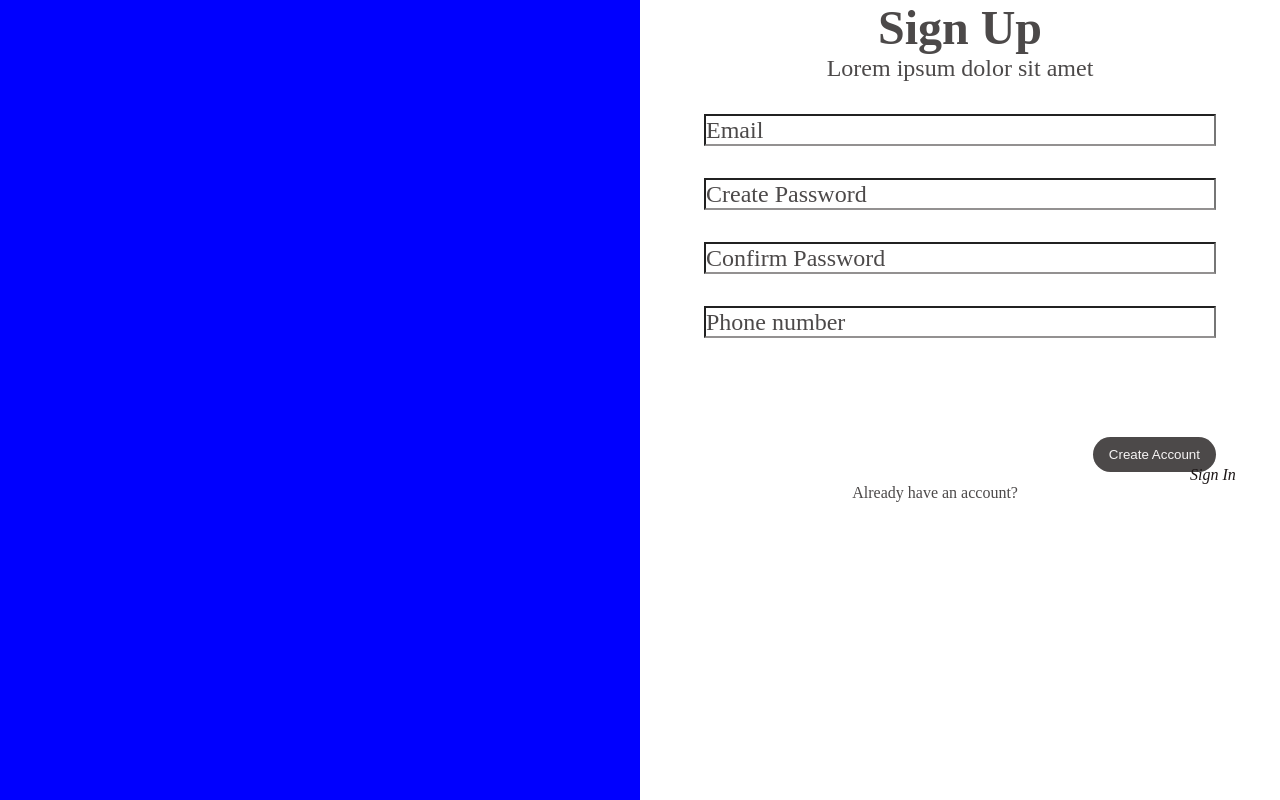
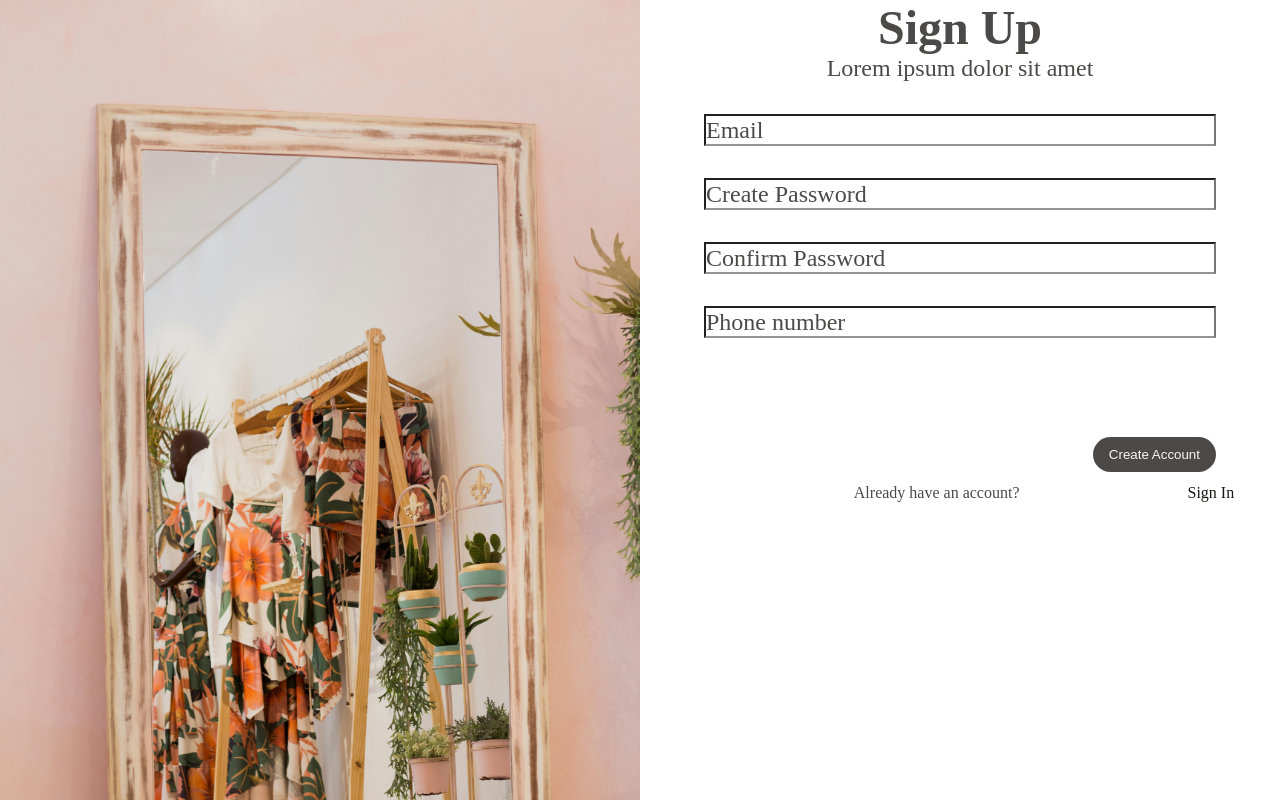
Before and after one commit to i252-hub/Basiq, a React (Vite) app in the folder my-shoppingcart/: page /signup in a window 1280 px wide. Shown: the top 800 px of the page. Built offline with nearby package versions, Linux system fonts and the light colour scheme; a web font is replaced by a local one.

Commit message:
feat: import signup image

```diff
--- a/my-shoppingcart/src/Signup.jsx
+++ b/my-shoppingcart/src/Signup.jsx
@@ -1,14 +1,19 @@
 import './styles/Signup.css'
 import Footer from './Footer';
 import { Link } from "react-router-dom";
+import signup from "./assets/signup.jpg";
 
 const Signup = () => {
     return(
        <>
+       <div className='parent'>
        <div className="signupcontainer">
-        <div className='imagecontainer'></div>
+        <div className='imagecontainer'>
+            <img src={signup} alt="signup" />
+            <div className='signshadow'></div>
+        </div>
         <div className='signupdetailscontainer'>
-            <form>
+            <form className='signcon'>
             <div className='topsign'>
             <h1>Sign Up</h1>
             <p>Lorem ipsum dolor sit amet</p>
@@ -24,7 +29,8 @@ const Signup = () => {
                 <button>Create Account</button>
             </div>
             <div className='tosignin'>
-                <p>Already have an account? <span className='signin'><Link className='in' to='/signin'>Sign In</Link></span></p>
+                <p>Already have an account? </p>
+                <p className='signin'><Link className='in' to='/signin'>Sign In</Link></p>
             </div>
             </form>
 
@@ -32,7 +38,9 @@ const Signup = () => {
 
         </div>
        </div>
+       </div>
        <Footer/>
+
        </>
     )
 }
```
